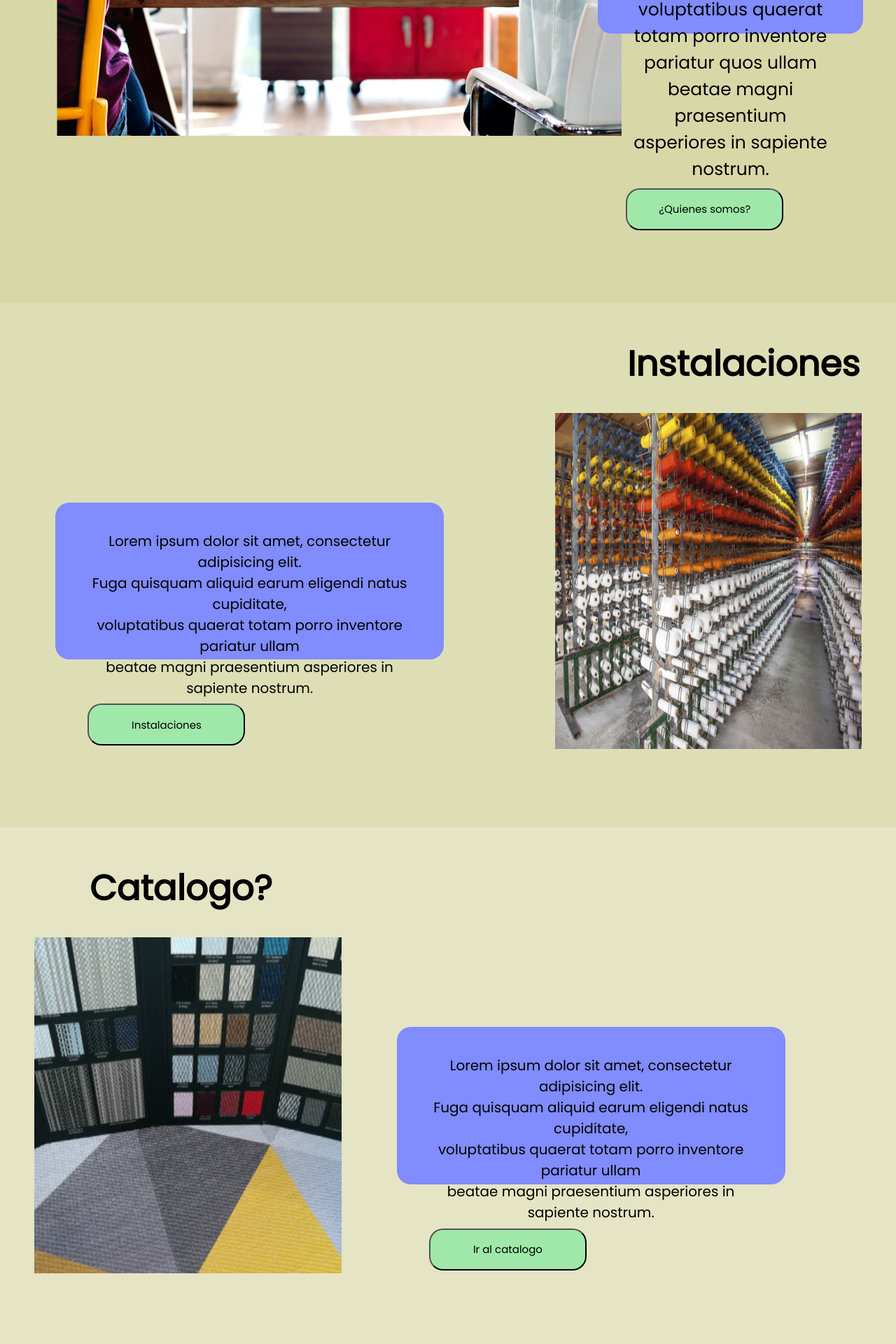
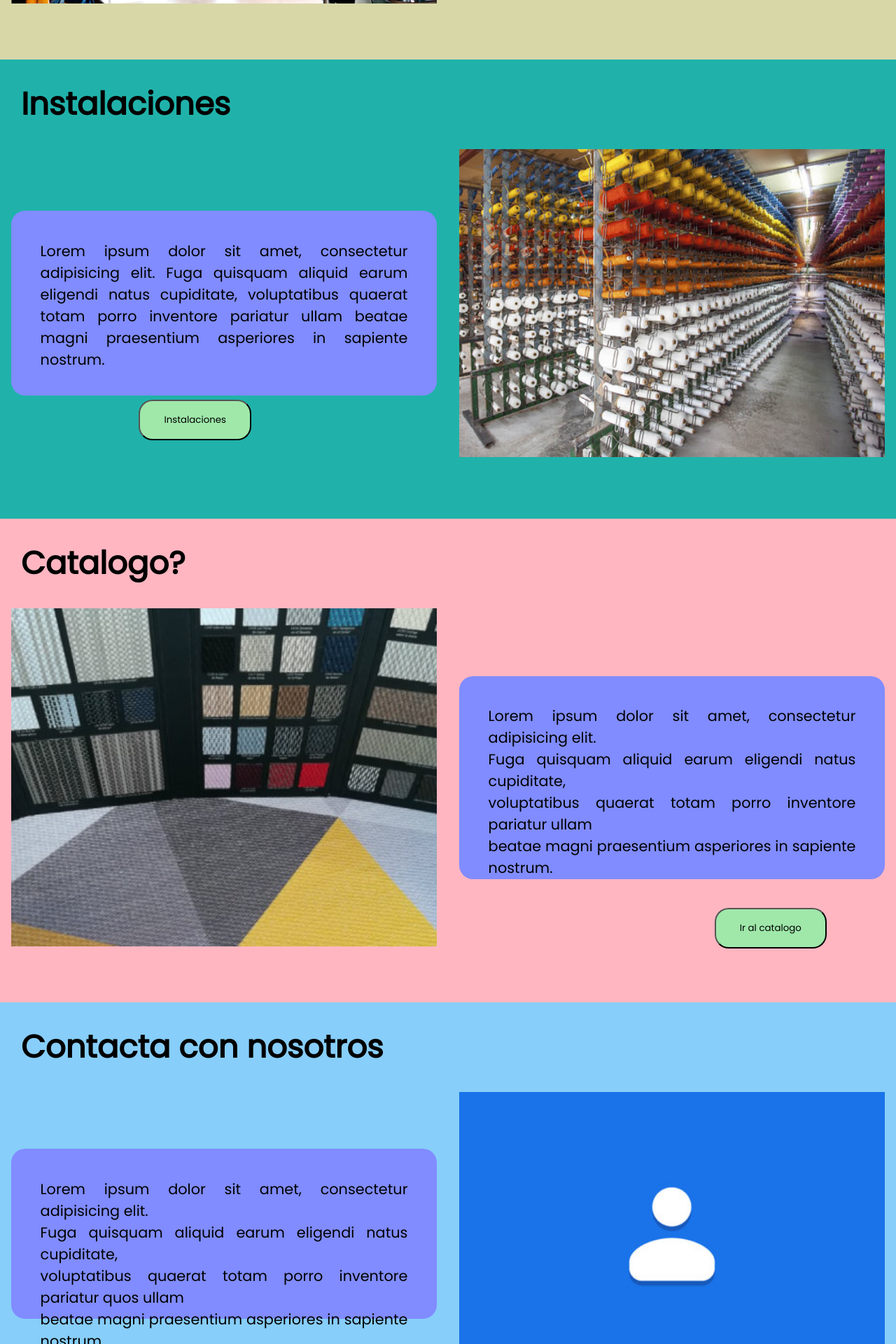
Before and after one commit to leancastamoli/Galmacarpet, a PHP site: page / in a window 1280 px wide. Shown: the part 1400-3320 px from the top of the page at 70% size. Run offline with PHP 8.4, Linux system fonts and the light colour scheme; some libraries are stand-ins or nearby versions.

Commit message:
Estilo con % y contacto hecho

```diff
--- a/cabezera.php
+++ b/cabezera.php
@@ -11,36 +11,13 @@
 <body>
     <div class="barraH">
         <label class="telefono" ><i class="fas fa-phone"></i>+34 613 243 920</label>
-        <label class="redes"><i class="fab fa-instagram"></i><i class="fab fa-facebook-square"></i><i class="far fa-envelope"></i></label>
+        <label class="redes"> <a href="https://www.instagram.com/?hl=es"><i class="fab fa-instagram"></i></a> <a href="https://es-es.facebook.com/"> <i class="fab fa-facebook-square"></i></a> <a href="https://www.google.com/intl/es/gmail/about/#"><i class="far fa-envelope"></i></a> </label>
     </div>
     <header>
 		<div class="menu">
             <div class="titulo">
 
-                <h1>
-                    <?php
-                    if(isset($_GET['p'])){
-                        $pagina=$_GET['p'];
-                            if($pagina=="main"){
-                                echo "Galmacarpet";
-                            }
-                            if($pagina=="somos")	{
-                                echo "¿Quienes somos?";
-                            }
-                            if($pagina=="instal")	{
-                                echo "Instalaciones";
-                            }
-                            if($pagina=="catalogo")	{
-                                echo "Catalogo";
-                            }
-                            if($pagina=="contacta")	{
-                                echo "Contacta con nosotros";
-                            }
-                            }else{
-                                echo "Galmacarpet";
-                            }
-                        ?>
-                    </h1>
+            <a href="index.php?p=main"><h1>Galmacarpet</h1></a>
                 </div>
                 <div class="menuD">
                     <ul>
--- a/css/style.css
+++ b/css/style.css
@@ -22,8 +22,13 @@ body {
     grid-column-start: 2;
     grid-template-columns: 3;
 }
-.redes i {
+.redes a {
+    text-decoration: none;
+    color: white;
+}
+.redes a i {
     margin-right: 20px;
+
 }
 
 .telefono {
@@ -49,7 +54,7 @@ header {
 .menu {
     background-color: #808cff;
     display: grid;
-    grid-template-columns: 20% 80%;
+    grid-template-columns: 30% 70%;
 }
 .menuD {
     grid-column-start: 2;
@@ -77,6 +82,10 @@ header {
     grid-column-start: 1;
     grid-column-end: 2;
 }
+.titulo a{
+    text-decoration: none;
+    color: black;
+}
 
         /* body */
 
@@ -86,109 +95,114 @@ body {
         /* Main */
 
 main{
-    margin-top: 100vh;
+    margin-top: 99vh;
 }
 /* ¿Quienes somos? */
 
 .somos {
     font-family: Poppins;
-    display: grid;
-    height: 100%;
-    padding-bottom: 4em;
+    display: flex;
+    flex-wrap: wrap;
     background-color: #d7d7a8;
-    grid-template-columns: auto auto;
+    padding-bottom: 5em;
 }
 
 .Tsomos {
-    margin-left: 10%;
-    margin-top: 1em;
-    font-size: 40px;
-    grid-column-start: 1;
-    grid-column-end: 3;
+    width: 100%;
+    padding: 1em;
+    font-size: 30px;
 }
 
 .Isomos {
-    width: 100%;
-    height: 100%;
-    margin: 10% ;
-    margin-top: 2em;
-    grid-column-start: 1;
-    grid-column-end: 2;
+    display: flex;
+    align-content: center;
+    align-items: center;
+    width: 50%;
+    justify-content: space-around;
+}
+.Isomos img {
+    width: 95%;
 }
 .Psomos {
+    width: 50%;
+    display: flex;
+    align-content: center;
+    align-items: center;
+    justify-content: space-around;
+}
+.Psomos div {
     background-color: #808cff;
-    width: 80%;
-    height: 40%;
-    margin-top: 8em;
-    margin-left: 10%;
     border-radius: 20px;
-    font-size: 20px;
+    width: 95%;
+    height: 60%;
+}
+.Psomos div p {
+    text-align: justify;
+    font-size: 130%;
     padding: 2em;
-    font-family: Poppins;
-    grid-column-start: 2;
-    grid-column-end: 3;
+}
+.Psomos div button {
+    margin-left: 60%;
 }
 .somos .botont {
-    width: 15em;
-    height: 4em;
-    margin-top: 0.5em;
-    margin-right: 50%;
+    padding: 17px 34px;
     background-color: #9FE8AA;
     border-radius: 20px;
     color: black;
-    font-size: 15px;
     font-family: Poppins;
 }
 
 /* Instalaciones */
 .instal {
     font-family: Poppins;
-    display: grid;
-    height: 100%;
-    padding-bottom: 4em;
-    background-color: #dedeb6;
-    grid-template-columns: auto auto;
+    display: flex;
+    flex-wrap: wrap;
+    background-color: lightseagreen;
+    padding-bottom: 5.5em;
 }
 
-.instal h2 {
-    margin-top: 1em;
-    font-size: 50px;
-    margin-left: 70%;
-    grid-column-start: 1;
-    grid-column-end: 3;
+.Tinstal {
+    width: 100%;
+    padding: 1em;
+    font-size: 30px;
 }
 
-.instal img {
-    width: 90%;
-    height: 30em;
-    margin: 10%;
-    margin-left: 0;
-    margin-top: 2em;
-    grid-column-start: 2;
-    grid-column-end: 3;
+.Iinstal {
+    display: flex;
+    align-content: center;
+    align-items: center;
+    width: 50%;
+    justify-content: space-around;
 }
-.instal p {
+.Iinstal img {
+    width: 95%;
+}
+.Pinstal {
+    width: 50%;
+    display: flex;
+    align-content: center;
+    align-items: center;
+    justify-content: space-around;
+}
+.Pinstal div {
     background-color: #808cff;
-    width: 70%;
-    height: 40%;
-    margin-top: 8em;
-    margin-left: 10%;
     border-radius: 20px;
-    font-size: 20px;
+    width: 95%;
+    height: 60%;
+}
+.Pinstal div p {
+    text-align: justify;
+    font-size: 130%;
     padding: 2em;
-    font-family: Poppins;
-    grid-column-start: 1;
-    grid-column-end: 2;
+}
+.Pinstal div button {
+    margin-left: 30%;
 }
 .instal .botont {
-    width: 15em;
-    height: 4em;
-    margin-top: 0.5em;
-    margin-right: 50%;
+    padding: 17px 34px;
     background-color: #9FE8AA;
     border-radius: 20px;
     color: black;
-    font-size: 15px;
     font-family: Poppins;
 }
 
@@ -197,111 +211,115 @@ main{
 
 .catalogo {
     font-family: Poppins;
-    display: grid;
-    height: 100%;
+    display: flex;
+    flex-wrap: wrap;
+    background-color: lightpink;
     padding-bottom: 5em;
-    background-color: #e5e4c5;
-    grid-template-columns: auto auto;
 }
 
-.catalogo h2 {
-    margin-top: 1em;
-    font-size: 50px;
-    margin-left: 10%;
-    grid-column-start: 1;
-    grid-column-end: 3;
+.Tcatalogo {
+    width: 100%;
+    padding: 1em;
+    font-size: 30px;
 }
 
-.catalogo img {
-    width: 90%;
-    height: 30em;
-    margin: 10% ;
-    margin-top: 2em;
-    grid-column-start: 1;
-    grid-column-end: 2;
+.Icatalogo {
+    display: flex;
+    align-content: center;
+    align-items: center;
+    width: 50%;
+    justify-content: space-around;
 }
-.catalogo p {
+.Icatalogo img {
+    width: 95%;
+}
+.Pcatalogo {
+    width: 50%;
+    display: flex;
+    align-content: center;
+    align-items: center;
+    justify-content: space-around;
+}
+.Pcatalogo div {
     background-color: #808cff;
-    width: 70%;
-    height: 40%;
-    margin-top: 8em;
-    margin-left: 10%;
     border-radius: 20px;
-    font-size: 20px;
+    width: 95%;
+    height: 60%;
+}
+.Pcatalogo div p {
+    text-align: justify;
+    font-size: 130%;
     padding: 2em;
-    font-family: Poppins;
-    grid-column-start: 2;
-    grid-column-end: 3;
+}
+.Pcatalogo div button {
+    margin-left: 60%;
 }
 .catalogo .botont {
-    width: 15em;
-    height: 4em;
-    margin-top: 0.5em;
-    margin-right: 50%;
+    padding: 17px 34px;
     background-color: #9FE8AA;
     border-radius: 20px;
     color: black;
-    font-size: 15px;
     font-family: Poppins;
 }
 
 /* Contacta con nosotros */
-
 .contacta {
     font-family: Poppins;
-    display: grid;
-    height: 100%;
-    padding-top;
-    padding-bottom: 4em;
-    background-color: #ebebd3;
-    grid-template-columns: auto auto;
+    display: flex;
+    flex-wrap: wrap;
+    background-color: lightskyblue;
+    padding-bottom: 5.5em;
 }
 
-.contacta h2 {
-    margin-top: 1em;
-    font-size: 50px;
-    margin-left: 50%;
-    grid-column-start: 1;
-    grid-column-end: 3;
+.Tcontacta {
+    width: 100%;
+    padding: 1em;
+    font-size: 30px;
 }
 
-.contacta img {
-    width: 90%;
-    height: 30em;
-    margin: 10%;
-    margin-left: 0;
-    margin-top: 2em;
-    grid-column-start: 2;
-    grid-column-end: 3;
+.Icontacta {
+    display: flex;
+    align-content: center;
+    align-items: center;
+    width: 50%;
+    justify-content: space-around;
 }
-.contacta p {
+.Icontacta img {
+    width: 95%;
+}
+.Pcontacta {
+    width: 50%;
+    display: flex;
+    align-content: center;
+    align-items: center;
+    justify-content: space-around;
+}
+.Pcontacta div {
     background-color: #808cff;
-    width: 80%;
-    height: 40%;
-    margin-top: 8em;
-    margin-left: 10%;
     border-radius: 20px;
-    font-size: 20px;
+    width: 95%;
+    height: 60%;
+}
+.Pcontacta div p {
+    text-align: justify;
+    font-size: 130%;
     padding: 2em;
-    font-family: Poppins;
-    grid-column-start: 1;
-    grid-column-end: 2;
+}
+.Pcontacta div button {
+    margin-left: 30%;
 }
 .contacta .botont {
-    width: 15em;
-    height: 4em;
-    margin-top: 0.5em;
-    margin-right: 50%;
+    padding: 17px 34px;
     background-color: #9FE8AA;
     border-radius: 20px;
     color: black;
-    font-size: 15px;
     font-family: Poppins;
 }
 
         /* Footer */
 
 footer {
+    font-family: Poppins;
     width: 100%;
     height: 15em;
     background-color: black;
@@ -315,7 +333,11 @@ footer {
     grid-column-end: 2;
     font-size: 20px;
 }
-.footerR i{
+.footerR a{
+    text-decoration: none;
+    color: white;
+}
+.footerR a i{
     font-size: 30px;
     margin: 20px;
     margin-top: 50px;
@@ -339,58 +361,93 @@ footer {
 
 /* Pagina Contacta con nosotros  */
 
-main h1 {
+.enunciado{
+    font-family: Poppins;
+    background-color: #d7d7a8;
+    display: flex;
+    flex-direction: column;
+    align-items: center;
+    align-content: center;
+}
+.Tenunciado {
     text-align: center;
-    font-size: 4em;
-    color: #808cff;
-    font-family: Poppins;
-    padding-top: 1em;
+    width: 100%;
+    padding: 1em;
+    font-size: 30px;
 }
-main p {
-    text-align: center;
-    font-family: Poppins;
-    font-size: 25px;
+.Penunciado {
+    text-align: justify;
+    font-size: 130%;
+    padding: 1em;
 }
-.predes {
-    text-align: center;
-    font-family: Poppins;
-    font-size: 40px;
+.Renunciado {
+    display: flex;
+    flex-direction: column;
+    flex-wrap: wrap;
+    align-items: center;
+    align-content: center;
+    width: 50%;
 }
-.predes i {
-    margin-right: 1em;
-    margin-bottom: 0.5em;
-    margin-top: 1em;
+.social{
+    display: flex;
+    flex-direction: row;
+    width: 100%;
+}
+.social div{
+    display: flex;
+    justify-content: center;
+    width: 80%;
+}
+.social div a{
+    text-decoration: none;
+    color: black;
+}
+.social div a i {
+    font-size: 50px;
+}
+.Tcontacto {
+    display: flex;
+    width: 50%;
+    flex-direction: row;
+    padding: 4%;
+}
+.Tcontacto div{
+    display: flex;
+    justify-content: center;
+    align-items: center;
+    width: 70%;
+}
+.Tcontacto div i {
+    font-size: 30px;
+}
+.Renunciado p {
+    font-size: 130%;
 }
 .formulario {
-    font-family: Poppins;
-    width: 30em;
-    height: 37em;
-    padding: 3em;
-    padding-top: 5em;
-    padding-bottom: 4em;
-    margin-left: 37%;
-    background-color: #808cff;
+    background-color: red;
+    display: flex;
+    flex-direction: column;
+    align-content: center;
+    align-items: center;
+    border-radius: 20px;
+    padding: 2%;
+    margin-bottom: 1%;
 }
-.formulario label {
-    text-align: left;
+.Tformulario {
+    background-color: lightblue;
+    padding: 3%;
+    border-radius: 40%;
+}
+.Tformulario i {
+    font-size: 70px;
+}
+.Cdato {
     font-size: 20px;
 }
-.formulario input {
+.Bdato input{
     width: 100%;
-    height: 2em;
-    font-size: 20px;
+    padding: 2%;
 }
-.formulario h1 {
-    background-color: white;
-    border-radius: 100%;
-    font-size: 50px;
-    background-color: white;
+.Bdato input::placeholder{
+    font-size:20px ;
 }
-.correo label{
-    font-size: 20px;
-}
-.correo i {
-    font-size: 20px;
-    margin-left: 1em;
-    margin-right: 1.5em;
-}
--- a/footer.php
+++ b/footer.php
@@ -1,8 +1,8 @@
 <footer>
                 <label class="footerR">
-                    <i class="fab fa-instagram"></i>
-                    <i class="fab fa-facebook-square"></i>
-                    <i class="far fa-envelope"></i>
+                <a href="https://www.instagram.com/?hl=es"><i class="fab fa-instagram"></i></a>
+                <a href="https://es-es.facebook.com/"> <i class="fab fa-facebook-square"></i></a>
+                <a href="https://www.google.com/intl/es/gmail/about/#"><i class="far fa-envelope"></i></a>
                     <br>
                     <i class="far fa-envelope"></i>correo@gmail.com
                 </label>
--- a/main.php
+++ b/main.php
@@ -4,57 +4,79 @@
                     <h2>¿Quienes somos?</h2>
                 </div>
                 <div class="Isomos">
-                <img src="assets/img/quienes_somos.png" alt="¿Quienes Somos?">
+                    <img src="assets/img/quienes_somos.png" alt="¿Quienes Somos?">
                 </div>
                 <div class="Psomos">
-                    <p>
+                    <div>
+                        <p>
+                            Lorem ipsum dolor sit amet, consectetur adipisicing elit. Fuga quisquam aliquid earum eligendi natus cupiditate,  voluptatibus quaerat totam porro inventore pariatur quos ullam  beatae magni praesentium asperiores in sapiente nostrum.
+                        </p>
+                        <button class="botont">¿Quienes somos?</button>
+                    </div>
+                </div>
+            </div>
+
+            <div class="instal">
+                    <div class="Tinstal">
+                        <h2>Instalaciones</h2>
+                    </div>
+                    <div class="Pinstal">
+                        <div>
+                            <p>
+                                Lorem ipsum dolor sit amet, consectetur adipisicing elit.
+                                Fuga quisquam aliquid earum eligendi natus cupiditate,
+                                voluptatibus quaerat totam porro inventore pariatur ullam
+                                beatae magni praesentium asperiores in sapiente nostrum.
+
+                            </p>
+                            <button class="botont">Instalaciones</button>
+                        </div>
+
+
+                    </div>
+                    <div class="Iinstal">
+                        <img src="assets/img/instalacion.jpg" alt="Instalacion">
+                    </div>
+            </div>
+
+            <div class="catalogo">
+                <div class="Tcatalogo">
+                    <h2>Catalogo?</h2>
+                </div>
+                <div class="Icatalogo">
+                    <img src="assets/img/catalogo.jpg" alt="Catalogo">
+                </div>
+                <div class="Pcatalogo">
+                    <div>
+                        <p>
+                        Lorem ipsum dolor sit amet, consectetur adipisicing elit.<br>
+                        Fuga quisquam aliquid earum eligendi natus cupiditate, <br>
+                        voluptatibus quaerat totam porro inventore pariatur ullam <br>
+                        beatae magni praesentium asperiores in sapiente nostrum.
+                        </p>
+                        <button class="botont">Ir al catalogo</button>
+                    </div>
+                </div>
+            </div>
+
+            <div class="contacta">
+                <div class="Tcontacta">
+                    <h2>Contacta con nosotros</h2>
+                </div>
+                <div class="Pcontacta">
+                    <div>
+                        <p>
                         Lorem ipsum dolor sit amet, consectetur adipisicing elit.<br>
                         Fuga quisquam aliquid earum eligendi natus cupiditate, <br>
                         voluptatibus quaerat totam porro inventore pariatur quos ullam <br>
                         beatae magni praesentium asperiores in sapiente nostrum.
-                        <button class="botont">¿Quienes somos?</button>
-                    </p>
+                        </p>
+                        <button class="botont">Contactos</button>
+                    </div>
                 </div>
-
-
-            </div>
-            <div class="instal">
-                <h2>Instalaciones</h2>
-                <p>
-                    Lorem ipsum dolor sit amet, consectetur adipisicing elit.<br>
-                    Fuga quisquam aliquid earum eligendi natus cupiditate, <br>
-                    voluptatibus quaerat totam porro inventore pariatur ullam <br>
-                    beatae magni praesentium asperiores in sapiente nostrum.
-                    <button class="botont">Instalaciones</button>
-                </p>
-                <img src="assets/img/instalacion.jpg" alt="Instalacion">
-
-
-            </div>
-            <div class="catalogo">
-                <h2>Catalogo?</h2>
-                <img src="assets/img/catalogo.jpg" alt="Catalogo">
-                <p>
-                    Lorem ipsum dolor sit amet, consectetur adipisicing elit.<br>
-                    Fuga quisquam aliquid earum eligendi natus cupiditate, <br>
-                    voluptatibus quaerat totam porro inventore pariatur ullam <br>
-                    beatae magni praesentium asperiores in sapiente nostrum.
-                    <button class="botont">Ir al catalogo</button>
-                </p>
-
-            </div>
-            <div class="contacta">
-                <h2>Contacta con nosotros</h2>
-                <p>
-                    Lorem ipsum dolor sit amet, consectetur adipisicing elit.<br>
-                    Fuga quisquam aliquid earum eligendi natus cupiditate, <br>
-                    voluptatibus quaerat totam porro inventore pariatur quos ullam <br>
-                    beatae magni praesentium asperiores in sapiente nostrum.
-                    <button class="botont">Contactos</button>
-                </p>
-                <img src="assets/img/contactos.jpg" alt="Instalacion">
-
-
+                <div class="Icontacta">
+                    <img src="assets/img/contactos.jpg" alt="Instalacion">
+                </div>
             </div>
 
         </main>
```
Also changed, not shown: contacta.php (+48 -18 lines).
